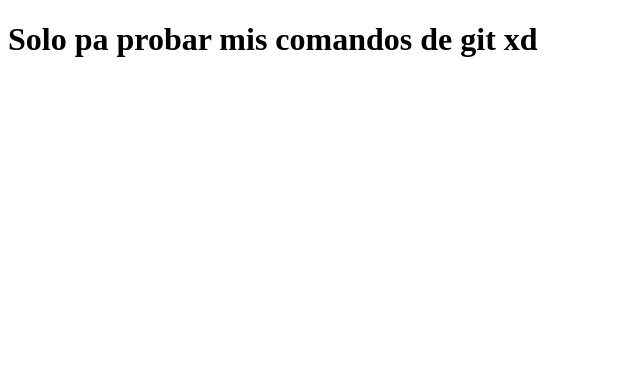
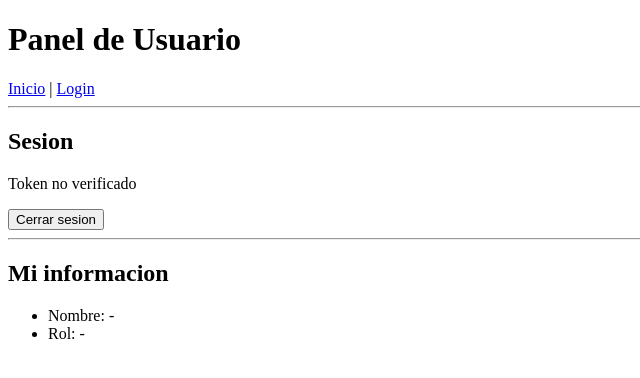
Before and after one commit to IngritE784/Consolidado1_Grupo6, a website: page frontend/preview/user/User.html in a window 1280 px wide. Shown: the whole page, without its empty margins (0-640 px from the left). Drawn offline with Linux system fonts and the light colour scheme.

Commit message:
Creacion de estructura basica del panel del usuario

```diff
--- a/frontend/preview/user/User.html
+++ b/frontend/preview/user/User.html
@@ -1,11 +1,36 @@
 <!DOCTYPE html>
-<html lang="en">
+<html lang="es">
 <head>
     <meta charset="UTF-8">
     <meta name="viewport" content="width=device-width, initial-scale=1.0">
-    <title>Document</title>
+    <title>Panel Usuario</title>
 </head>
 <body>
-    <h1>Solo pa probar mis comandos de git xd</h1>
+    <header>
+        <h1>Panel de Usuario</h1>
+        <nav>
+            <a href="../../index.html">Inicio</a> |
+            <a href="../../login.html">Login</a>
+        </nav>
+        <hr>
+    </header>
+
+    <main>
+        <section>
+            <h2>Sesion</h2>
+            <p id="estadoSesion">Token no verificado</p>
+            <button id="btnCerrarSesion" type="button">Cerrar sesion</button>
+        </section>
+
+        <hr>
+
+        <section>
+            <h2>Mi informacion</h2>
+            <ul>
+                <li>Nombre: <span id="usuarioNombre">-</span></li>
+                <li>Rol: <span id="usuarioRol">-</span></li>
+            </ul>
+        </section>
+    </main>
 </body>
 </html>
```
